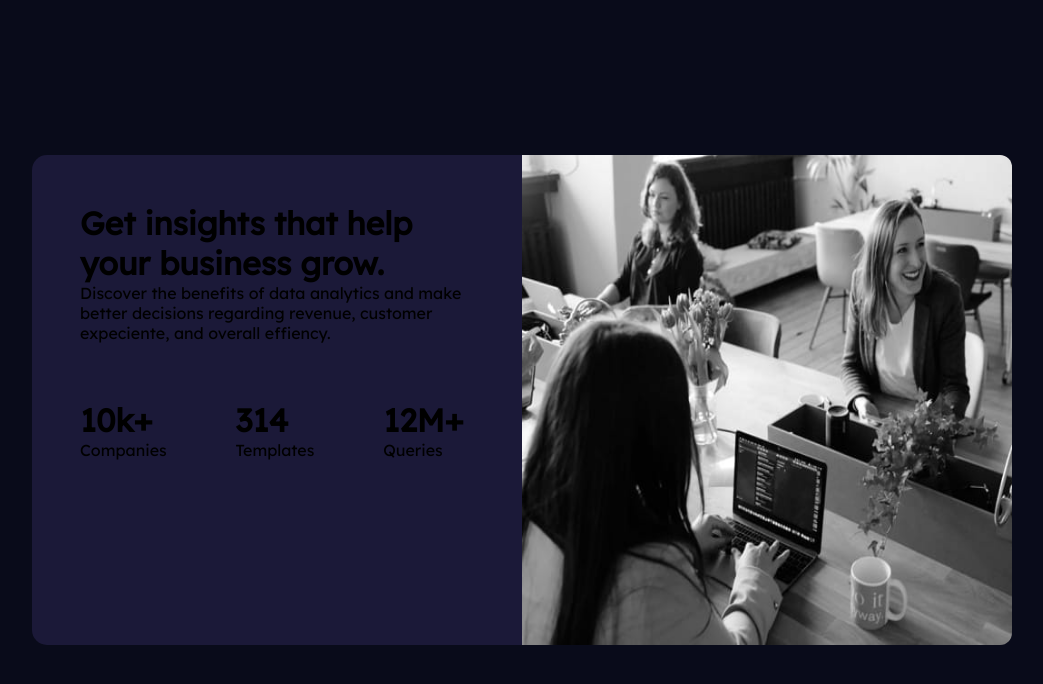
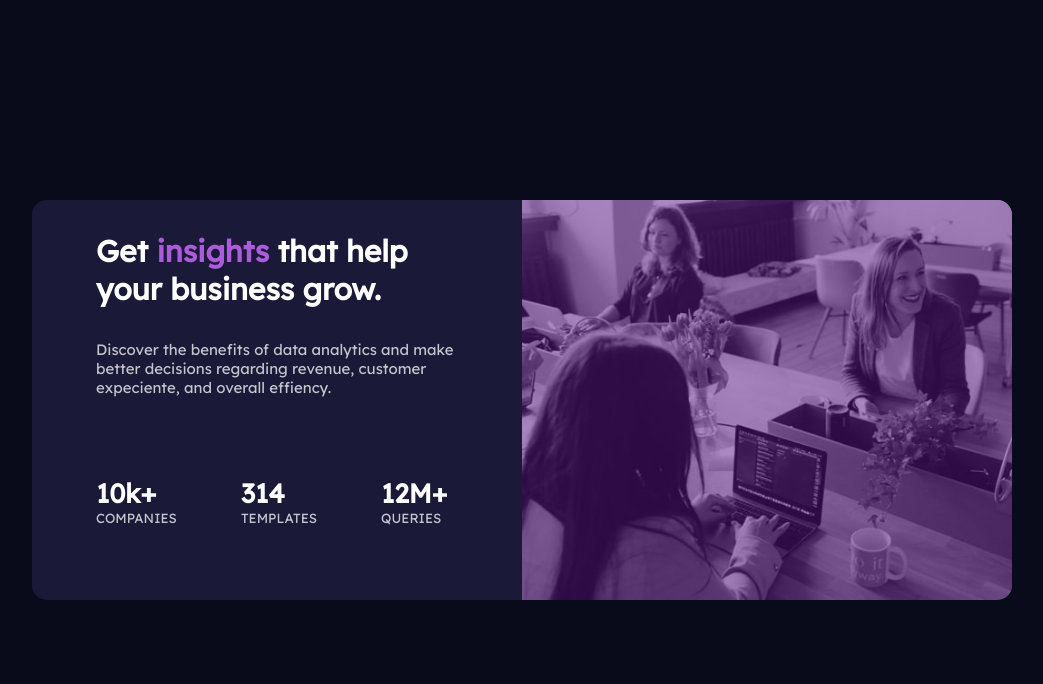
Before and after one commit to Duzoka/stats-preview-card-component-main, a plain HTML site: page index.html in a window 1280 px wide. Shown: the whole page, without its empty margins (118-1161 px from the left). Drawn offline with Linux system fonts and the light colour scheme.

Commit message:
configured the image overview
resize the text and make a element overview on image.

```diff
--- a/index.html
+++ b/index.html
@@ -19,12 +19,13 @@
 
             <div class="txt-section">
                 <header class="text-header">
-                    <h1>Get insights that help your business grow.</h1>
+                    <h1>Get <a class="accent">insights</a> that help your business grow.</h1>
                     <p>Discover the benefits of data analytics and make better decisions regarding revenue, customer expeciente, and overall effiency.</p>
                 </header>
 
 
                 <div class="flex">
+                    <div class="paragraphs">
                         <div class="text1">
                             <h1>10k+</h1>
                                 <p>Companies</p>
@@ -36,6 +37,7 @@
                         <div class="text3">
                             <h1>12M+</h1>
                                 <p>Queries</p>
+                        </div>
                     </div>
                 </div>
             </div>
--- a/src/css/reset.css
+++ b/src/css/reset.css
@@ -8,4 +8,9 @@
     box-sizing: border-box;
     font-family: 'Inter', sans-serif;
     font-family: 'Lexend Deca', sans-serif;
+    overflow: hidden;
 }
+
+a {
+  text-decoration: none;
+}
--- a/src/css/style.css
+++ b/src/css/style.css
@@ -3,6 +3,9 @@
     --main-BG: hsl(233, 47%, 7%);
     --card-BG: hsl(244, 38%, 16%);
     --accent: hsl(277, 64%, 61%);
+    --txt-MH: hsl(0, 0%, 100%);
+    --txt-MP: hsla(0, 0%, 100%, 0.75);
+    --txt-SH: hsla(0, 0%, 100%, 0.75);
 
 }
 
@@ -12,6 +15,7 @@ body {
     place-items: center;
     min-height: 100vh;
     display: grid;
+    font-size: 0.938rem;
 
 
 }
@@ -21,7 +25,7 @@ body {
 .card-container {
     margin: 1rem 2rem;
     max-width: 980px;
-    height: 490px;
+    height: 400px;
 
 }
 
@@ -38,14 +42,24 @@ body {
 .img-header {
     position: relative;
     width: 50%;
-    border-radius: 12px;
 }
 
 .img-header img {
     width: 100%;
     height: 100%;
-    border-top-right-radius: 12px;
-    border-bottom-right-radius: 12px;
+
+}
+
+.img-header::after {
+    content: '';
+    position: absolute;
+    top: 0;
+    left: 0;
+    width: 100%;
+    height: 100%;
+    background: hsla(277, 76%, 30%, 0.5);
+
+
 }
 
 /* Turning on hidden to mobile image */
@@ -63,21 +77,51 @@ body {
 .txt-section {
     display: block;
     width: 50%;
-    padding: 3rem;
+    padding: 2rem 4rem;
 
 
 }
 
 .txt-section .text-header {
     width: 100%;
-    height: 50%;
+    height: 60%;
+}
+
+.txt-section .text-header h1 {
+    margin-bottom: 2rem;
+}
+
+/* text decoration  */
+
+.txt-section a {
+    color: var(--accent);
+}
+
+.txt-section h1 {
+    color: var(--txt-MH);
 
 }
 
+.txt-section p {
+    color: var(--txt-MP);
+}
+
+/* text flex */
+
 .txt-section .flex {
     width: 100%;
-    height: 50%;
+    height: 40%;
     display: flex;
-    gap: 4.3rem;
+    font-size: 0.829rem;
 
 }
+
+.txt-section .flex .paragraphs {
+    display: flex;
+    align-items: center;
+    gap: 4rem;
+}
+
+.txt-section .flex .paragraphs p {
+    text-transform: uppercase;
+}
```
Lines whose indentation alone changed are shown as unchanged.
